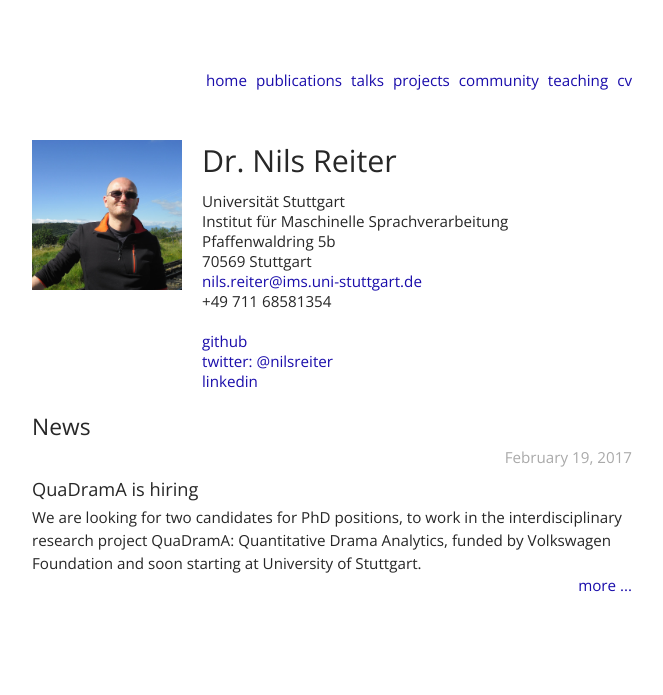
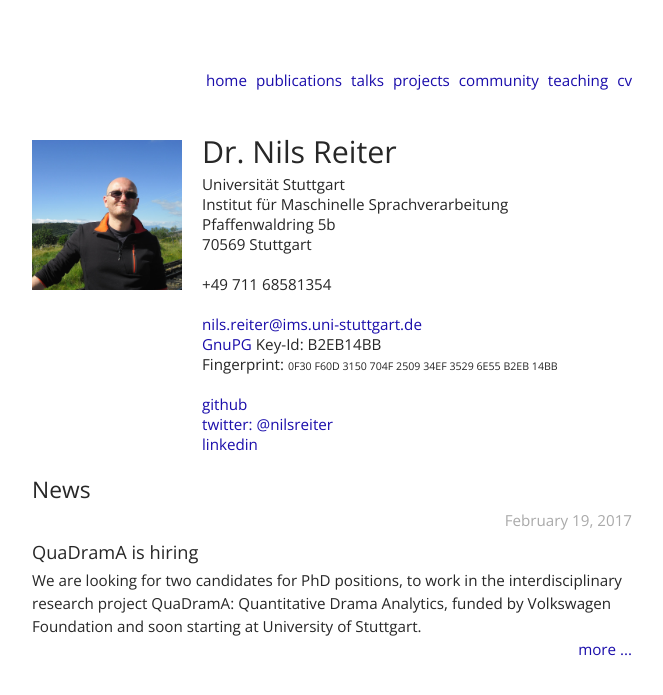
Before and after one commit to nilsreiter/nilsreiter.github.io, a Jekyll site: the page built from index.html, in a window 1280 px wide. Shown: the top 695 px of the page, without its empty margins (308-971 px from the left). Built offline with Jekyll 4.4.1, drawn with Linux system fonts in a browser that asks for light colours.

Commit message:
start page

```diff
--- a/index.html
+++ b/index.html
@@ -3,17 +3,20 @@ layout: default
 title: Dr. Nils Reiter
 ---
 
-<div style="float:left;margin-right:20px;">
-<img src="/assets/img/nils.jpg" width="150" />
-</div>
-<div style="float:left;margin-bottom:20px;"><h1>Dr. Nils Reiter</h1>
+<div style="float:left;margin-right:20px;"><img src="/assets/img/nils.jpg" width="150" /></div>
+<div style="float:left;margin-bottom:20px;"><h1 style="line-height:0.8">Dr. Nils Reiter</h1>
 
 Universität Stuttgart<br/>
 Institut für Maschinelle Sprachverarbeitung<br/>
 Pfaffenwaldring 5b<br/>
 70569 Stuttgart<br/>
+<br/>
++49 711 68581354<br/>
+<br/>
 <a href="mailto:nils.reiter@ims.uni-stuttgart.de">nils.reiter@ims.uni-stuttgart.de</a><br/>
-+49 711 68581354<br/>
+<a href="https://gnupg.org">GnuPG</a> Key-Id: B2EB14BB<br/>
+Fingerprint: <code style="font-size:70%">0F30 F60D 3150 704F 2509  34EF 3529 6E55 B2EB 14BB</code><br/>
+
 <br/>
 <a href="https://github.com/nilsreiter">github</a><br/>
 <a href="https://twitter.com/nilsreiter">twitter: @nilsreiter</a><br/>
```
